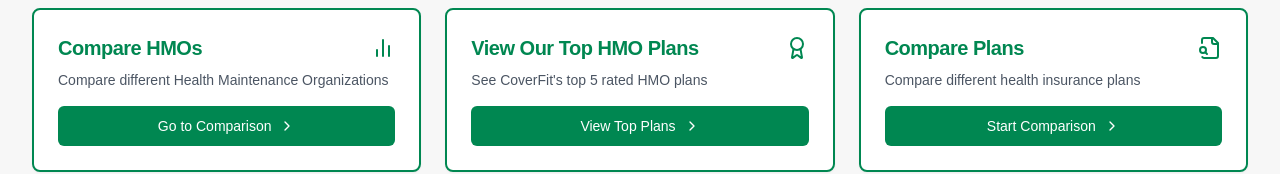
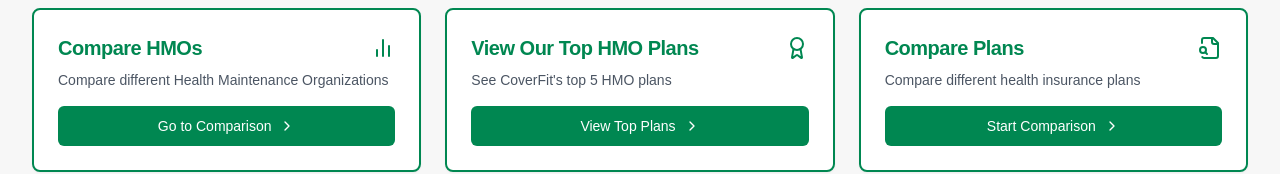
Before and after one commit to oghosa/cover-fit, a Next.js app: page /dashboard in a window 1280 px wide. Shown: the part 156-330 px from the top of the page. Built offline with nearby package versions, Linux system fonts and the light colour scheme; no server answers; sample sign-in values are in the browser's storage.

Commit message:
fix again

```diff
--- a/src/components/UserDashboard.js
+++ b/src/components/UserDashboard.js
@@ -32,7 +32,7 @@
           </CardHeader>
           <CardContent className="flex flex-col flex-grow">
             <p className="text-sm text-gray-600 mb-4 flex-grow">
-              See CoverFit's top 5 rated HMO plans
+              See CoverFit's top 5 HMO plans
             </p>
             <Link href="/top-plans" passHref>
               <Button className="w-full bg-[#008751] text-white hover:bg-[#006741] mt-auto">
```
Also changed, not shown: .eslintrc.json.
